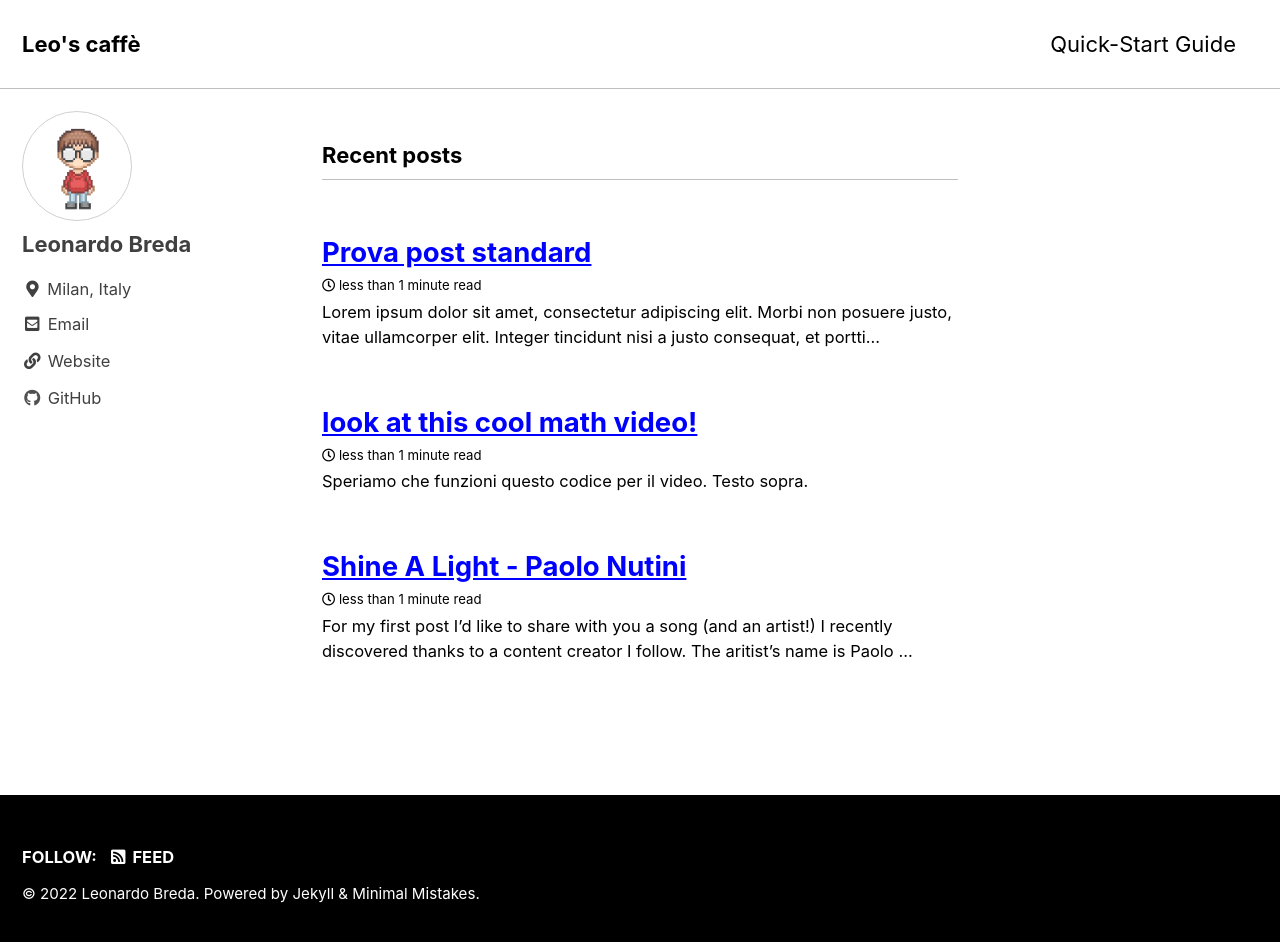
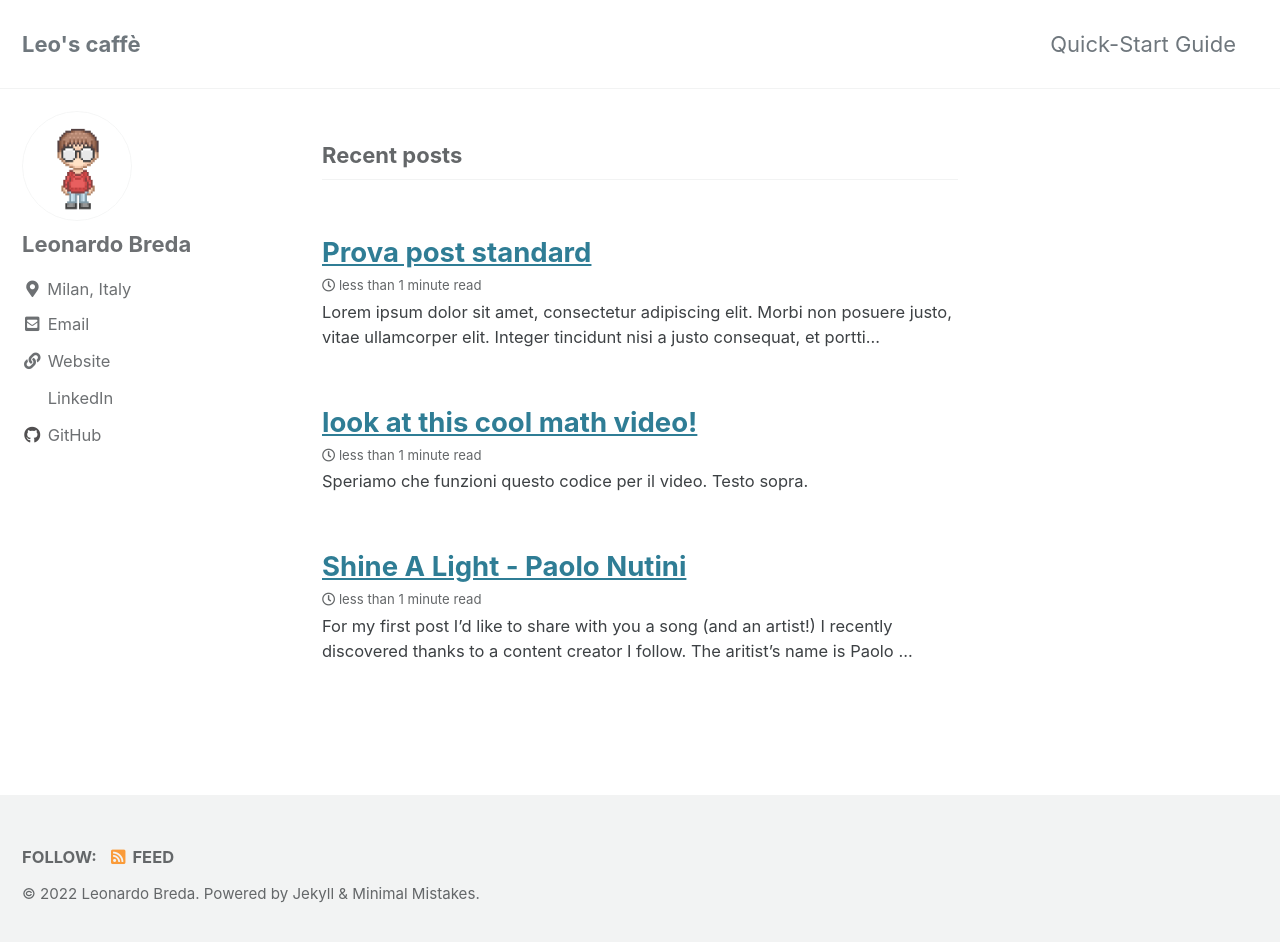
Before and after one commit to leo-breda/leo-breda.github.io, a Jekyll site: the page built from index.html, in a window 1280 px wide and 949 px high. Shown: the top 942 px of the window. Built offline with Jekyll 4.4.1, drawn with Linux system fonts in a browser that asks for light colours; cached includes are drawn as plain includes; the list of posts is cut into pages by our own code.

Commit message:
Update _config.yml

```diff
--- a/_config.yml
+++ b/_config.yml
@@ -11,11 +11,11 @@
 # https://mmistakes.github.io/minimal-mistakes/docs/quick-start-guide/#installing-the-theme
 #theme                  : "minimal-mistakes-jekyll"
 remote_theme           : "mmistakes/minimal-mistakes"
-minimal_mistakes_skin    : "contrast" # "air", "aqua", "contrast", "dark", "dirt", "neon", "mint", "plum", "sunrise"
+minimal_mistakes_skin    : "default" # "air", "aqua", "contrast", "dark", "dirt", "neon", "mint", "plum", "sunrise"
 
 # Site Settings
 locale                   : "en-US"
-title                    : "Leo's cafffè"
+title                    : "Leo's caffè"
 title_separator          : "-"
 subtitle                 : # site tagline that appears below site title in masthead
 name                     : "Leonardo Breda"
@@ -118,9 +118,9 @@
     - label: "Twitter"
       icon: "fab fa-fw fa-twitter-square"
       # url: "https://twitter.com/"
-    - label: "Facebook"
-      icon: "fab fa-fw fa-facebook-square"
-      # url: "https://facebook.com/"
+    - label: "LinkedIn"
+      icon: "fa fa-fw fa-linkedin-square"
+      url: "https://www.linkedin.com/in/leonardo-breda-b49a08213/"
     - label: "GitHub"
       icon: "fab fa-fw fa-github"
       url: "https://github.com/leo-breda"
```
